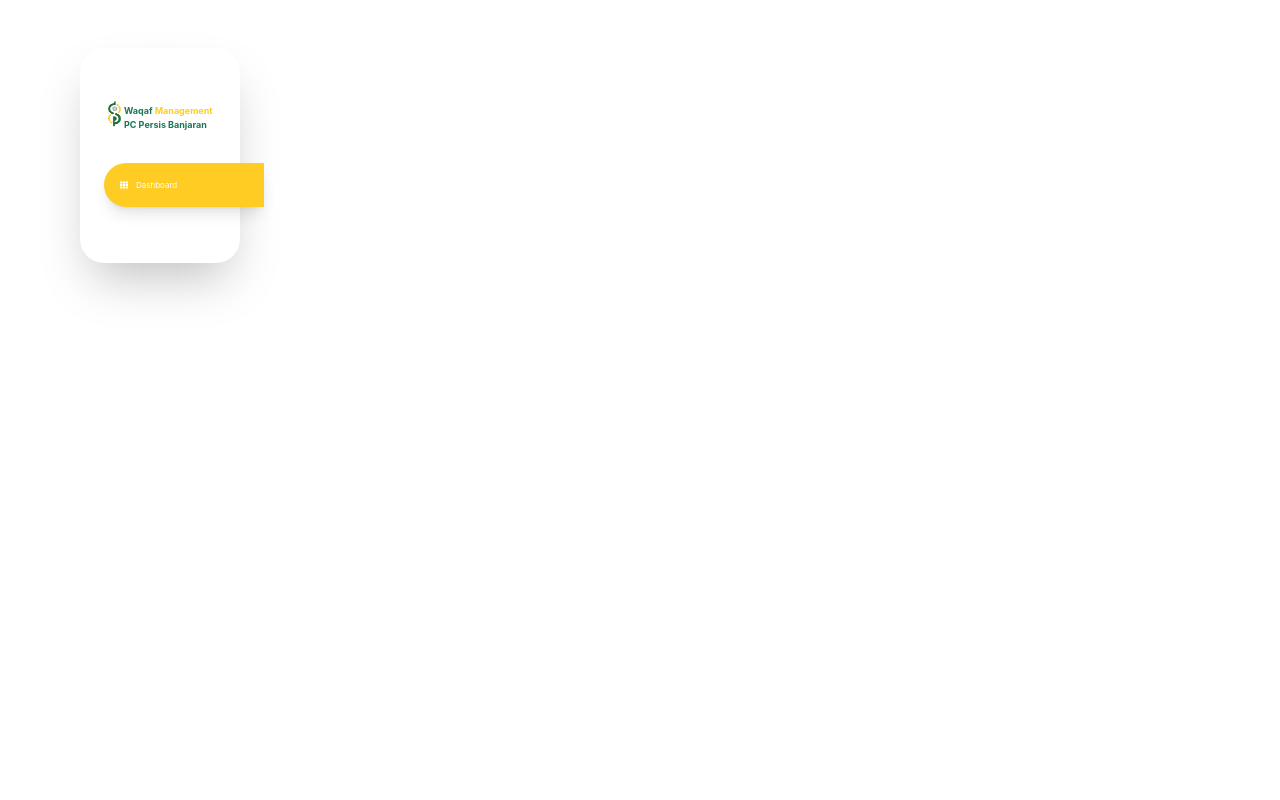
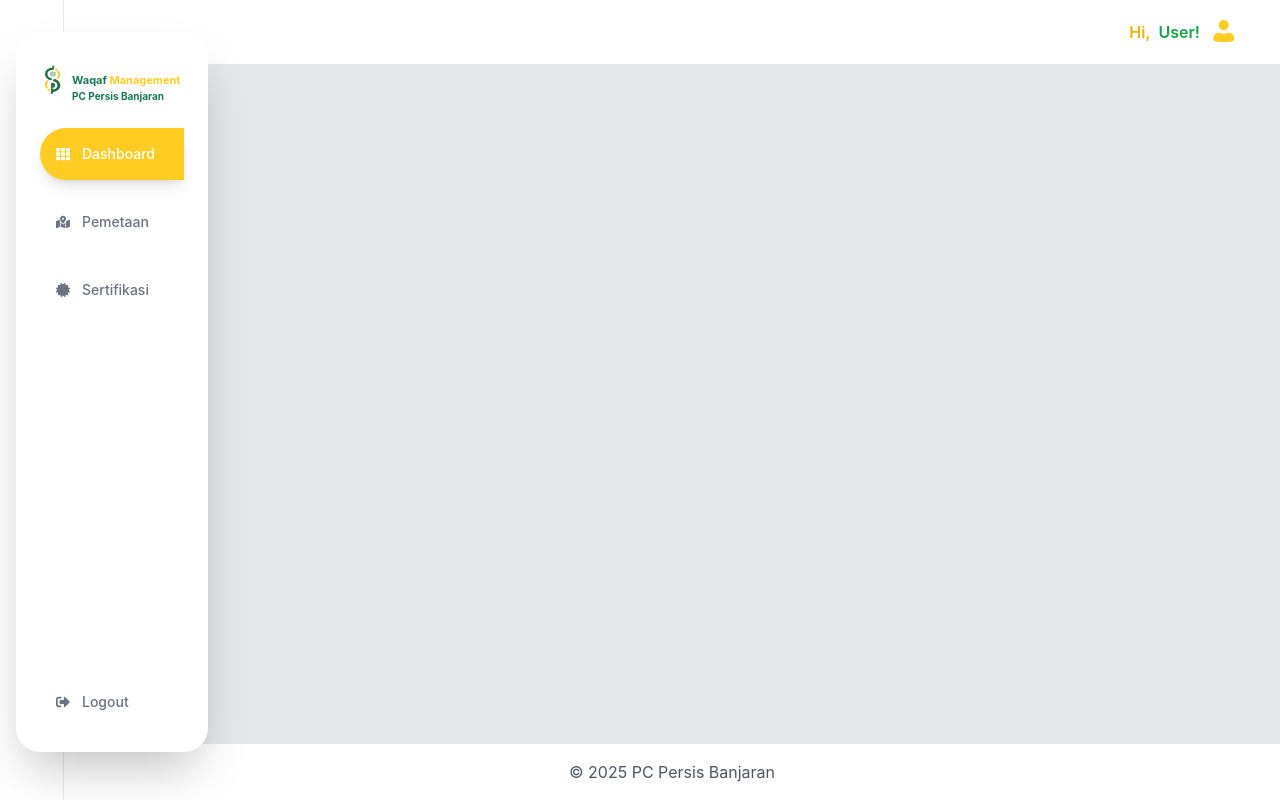
Before and after one commit to syrrkhrnsa/TugasAkhir-frontend, a React (Create React App) app: page /dashboard in a window 1280 px wide. Built offline with nearby package versions, Linux system fonts and the light colour scheme.

Commit message:
dashboard dan lanjutin sidebar syira

```diff
--- /dev/null
+++ b/src/components/PageLayout.js
@@ -0,0 +1,36 @@
+import React from "react";
+import user from "../assets/profile.png";
+
+const Layout = ({ children }) => {
+  return (
+    <div className="flex h-screen">
+      {/* Sider */}
+      <div className="bg-white w-16 border-r"></div>
+
+      {/* Main Content */}
+      <div className="flex flex-col flex-1">
+        {/* Header */}
+        <header className="bg-white border-b px-10 py-4 flex justify-between items-center">
+          <h1 className="text-lg font-bold text-gray-700"> </h1>
+          <div className="flex items-center gap-2">
+            <span className="text-yellow-500 font-semibold">Hi,</span>
+            <span className="text-green-600 font-semibold">User!</span>
+            <div className="w-8 h-8 flex items-center justify-center">
+                <img src={user} alt="Profile" className="w-full h-full object-cover" />
+            </div>
+          </div>
+        </header>
+
+        {/* Main Content */}
+        <main className="flex-1 bg-gray-200 overflow-y-auto p-6">{children}</main>
+
+        {/* Footer */}
+        <footer className="bg-white border-t px-10 py-4 text-center text-gray-600">
+          © 2025 PC Persis Banjaran
+        </footer>
+      </div>
+    </div>
+  );
+};
+
+export default Layout;
--- a/src/components/Sidebar.js
+++ b/src/components/Sidebar.js
@@ -1,42 +1,109 @@
 import logo from "../assets/logo.png";
-import { FaTh } from "react-icons/fa";
+import { FaTh, FaMapMarkedAlt, FaCertificate, FaSignOutAlt } from "react-icons/fa";
 import React, { useState } from "react";
+import { useNavigate } from "react-router-dom";
 
 const Sidebar = () => {
-  const [isActive, setIsActive] = useState(true);
+  const [activeMenu, setActiveMenu] = useState("Dashboard");
+  const navigate = useNavigate(); // Untuk redirect ke route login
+
+  const handleMenuClick = (menu) => {
+    setActiveMenu(menu);
+  };
+
+  const handleLogout = () => {
+    navigate("/login");
+  };
+
   return (
-    <div className="w-40 bg-white rounded-3xl shadow-2xl mx-auto my-8 p-6 ml-10">
-      <div className="flex items-left">
-        <img src={logo} alt="Logo" className="w-5 h-7 mt-7" />
-        <div className="text-left">
-          <h1 className="text-[9px] font-bold mt-8">
+    <div className="w-48 bg-white rounded-3xl shadow-2xl mx-4 my-8 p-6 flex flex-col h-[90vh]">
+      {/* Logo Section */}
+      <div className="flex items-left mb-6">
+        <img src={logo} alt="Logo" className="w-6 h-8 mt-2" />
+        <div className="text-left ml-2">
+          <h1 className="text-[11px] font-bold mt-4">
             <span className="text-hijau">Waqaf</span>{" "}
             <span className="text-kuning">Management</span>
           </h1>
-          <p className="text-[9px] font-bold text-hijau">PC Persis Banjaran</p>
+          <p className="text-[10px] font-bold text-hijau">PC Persis Banjaran</p>
         </div>
       </div>
 
       {/* Menu Section */}
       <div
-        className={`relative w-40 rounded-l-full rounded-r-[100px] shadow-lg mx-auto my-8 p-4 flex items-center justify-start ${
-          isActive ? "bg-kuning" : "bg-white"
+        className={`w-full mx-auto p-4 flex items-center justify-start mb-4 cursor-pointer ${
+          activeMenu === "Dashboard" ? "bg-kuning rounded-l-full rounded-r-[100px] shadow-lg" : "bg-transparent"
         }`}
-        onClick={() => setIsActive(true)} // Set active saat diklik
+        onClick={() => handleMenuClick("Dashboard")}
       >
-        <div className="flex items-center space-x-2">
+        <div className="flex items-center space-x-3">
           <FaTh
             className={`${
-              isActive ? "text-white" : "text-gray-500"
-            } text-[8px]`}
+              activeMenu === "Dashboard" ? "text-white" : "text-gray-500"
+            } text-sm`}
           />
           <span
             className={`${
-              isActive ? "text-white" : "text-gray-500"
-            } text-[8px]`}
+              activeMenu === "Dashboard" ? "text-white" : "text-gray-500"
+            } text-sm font-medium`}
           >
             Dashboard
           </span>
+        </div>
+      </div>
+
+      <div
+        className={`w-full mx-auto p-4 flex items-center justify-start mb-4 cursor-pointer ${
+          activeMenu === "Pemetaan" ? "bg-kuning rounded-l-full rounded-r-[100px] shadow-lg" : "bg-transparent"
+        }`}
+        onClick={() => handleMenuClick("Pemetaan")}
+      >
+        <div className="flex items-center space-x-3">
+          <FaMapMarkedAlt
+            className={`${
+              activeMenu === "Pemetaan" ? "text-white" : "text-gray-500"
+            } text-sm`}
+          />
+          <span
+            className={`${
+              activeMenu === "Pemetaan" ? "text-white" : "text-gray-500"
+            } text-sm font-medium`}
+          >
+            Pemetaan
+          </span>
+        </div>
+      </div>
+
+      <div
+        className={`w-full mx-auto p-4 flex items-center justify-start mb-4 cursor-pointer ${
+          activeMenu === "Sertifikasi" ? "bg-kuning rounded-l-full rounded-r-[100px] shadow-lg" : "bg-transparent"
+        }`}
+        onClick={() => handleMenuClick("Sertifikasi")}
+      >
+        <div className="flex items-center space-x-3">
+          <FaCertificate
+            className={`${
+              activeMenu === "Sertifikasi" ? "text-white" : "text-gray-500"
+            } text-sm`}
+          />
+          <span
+            className={`${
+              activeMenu === "Sertifikasi" ? "text-white" : "text-gray-500"
+            } text-sm font-medium`}
+          >
+            Sertifikasi
+          </span>
+        </div>
+      </div>
+
+      {/* Logout Section */}
+      <div
+        className="w-full mx-auto p-4 flex items-center justify-start mt-auto cursor-pointer bg-transparent"
+        onClick={handleLogout}
+      >
+        <div className="flex items-center space-x-3">
+          <FaSignOutAlt className="text-gray-500 text-sm" />
+          <span className="text-gray-500 text-sm font-medium">Logout</span>
         </div>
       </div>
     </div>
--- a/src/pages/dashboard.js
+++ b/src/pages/dashboard.js
@@ -1,13 +1,21 @@
 import React from "react";
 import Sidebar from "../components/Sidebar";
+import Layout from "../components/PageLayout";
 
 const Dashboard = () => {
   return (
-    <div className="flex flex-col h-screen bg-white">
-      {/* Navbar dengan Logo */}
-      <div className="flex items-center justify-between px-10 py-4">
+    <div className="relative">
+      {/* Sidebar */}
+      <div className="absolute top-0 left-0 z-50">
         <Sidebar />
       </div>
+
+      {/* Layout */}
+      <Layout>
+        {/* Konten Utama */}
+        <div className="flex-1 p-4">
+        </div>
+      </Layout>
     </div>
   );
 };
```
Also changed, not shown: src/assets/profile.png (added).
